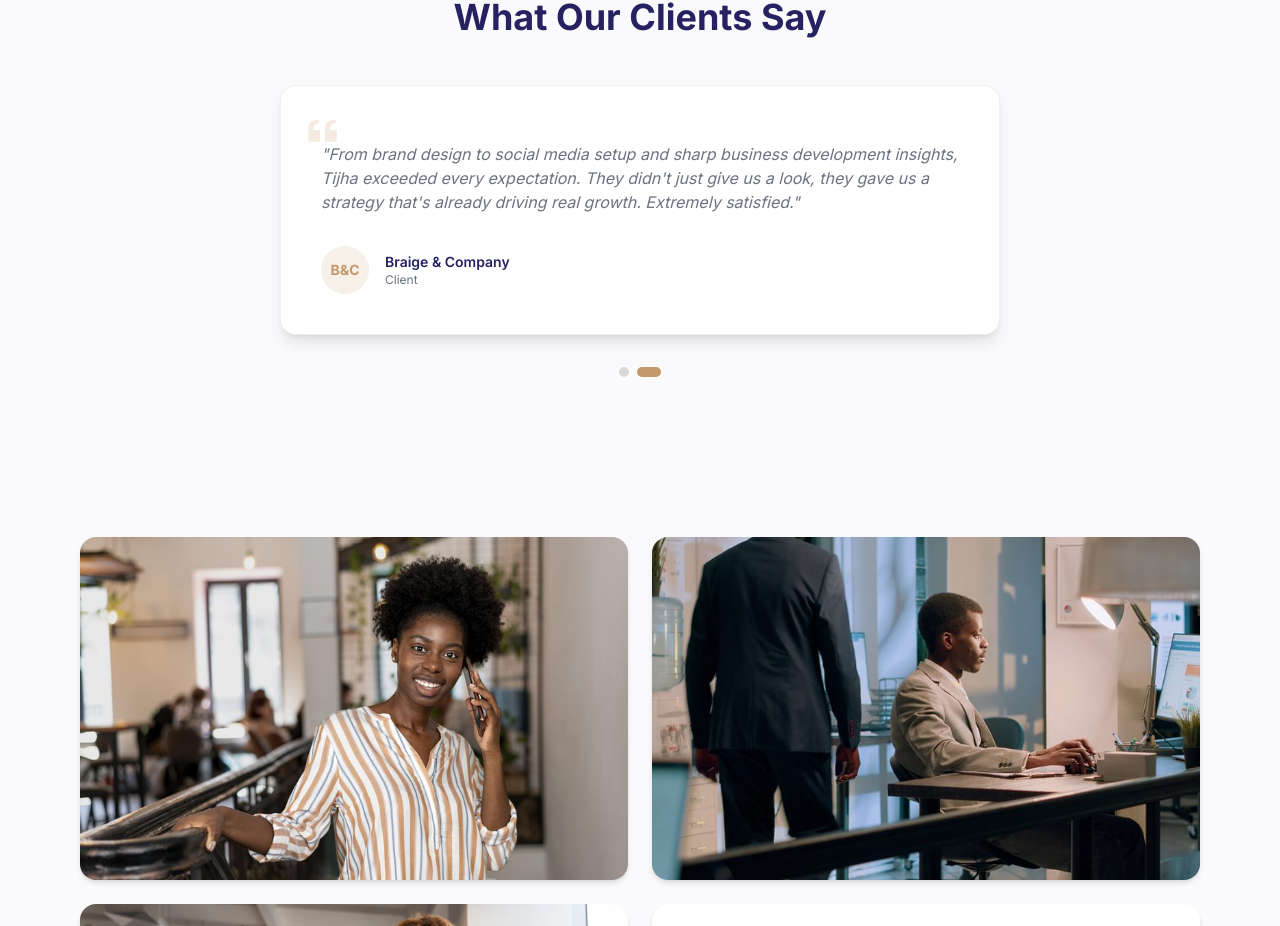
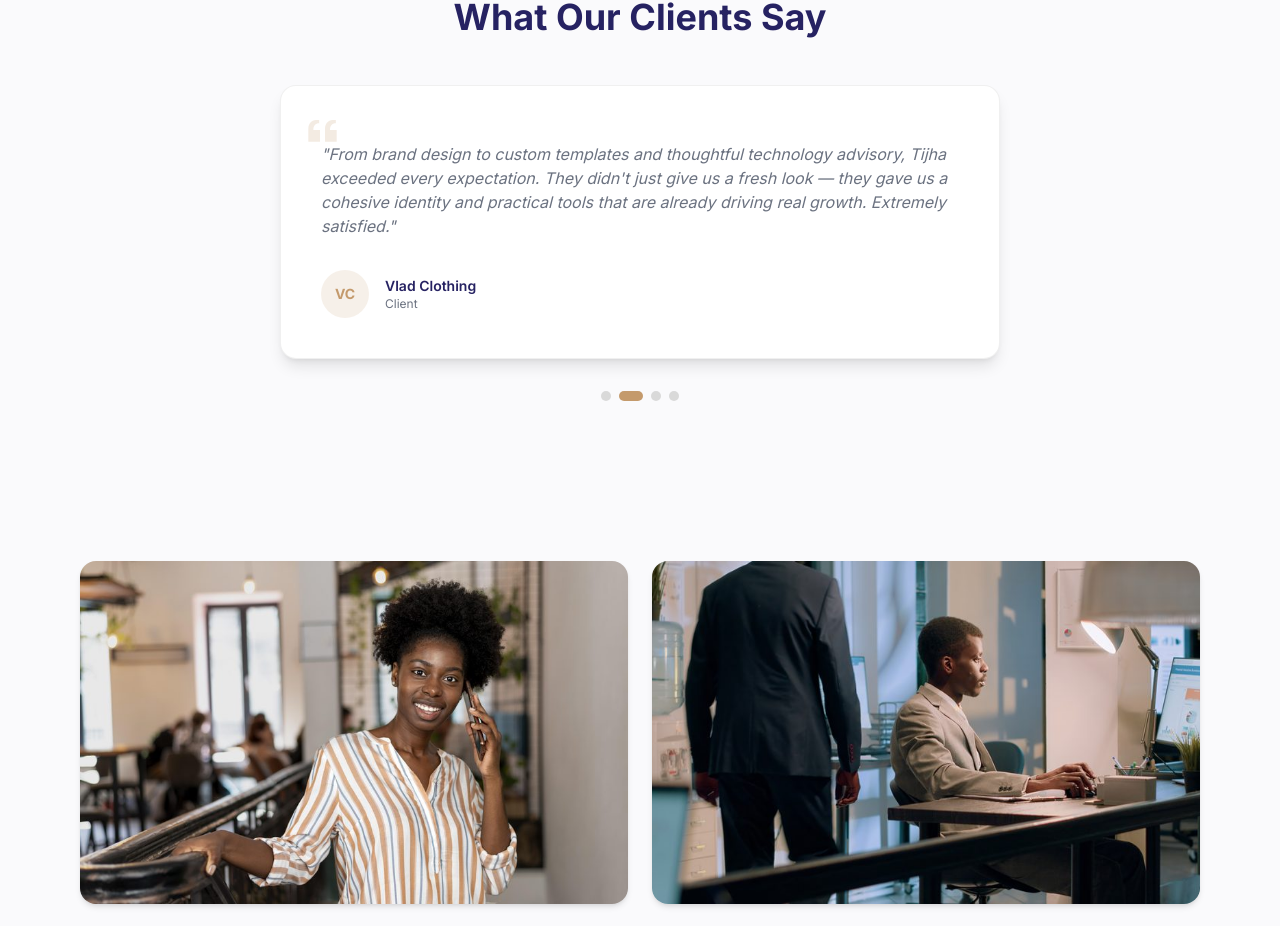
Before and after one commit to King-odysseus/TijhaWebsite, a React (Vite) app: page / in a window 1280 px wide. Shown: the part 3155-4081 px from the top of the page. Built offline with nearby package versions, Linux system fonts and the light colour scheme.

Commit message:
content: replace testimonials with Braige & Company, Vlad Clothing, FortC Consulting, Jefnox

```diff
--- a/src/components/home/ClientMarquee.jsx
+++ b/src/components/home/ClientMarquee.jsx
@@ -4,15 +4,29 @@ const testimonials = [
   {
     id: 1,
     quote:
-      "Tijha delivered an outstanding website for us and their accounting tool has completely streamlined our financial operations. We couldn't be more pleased with the results. Professional, on time, and exactly what we needed.",
-    name: 'Braige',
+      "Tijha built us a modern, fast, and beautifully designed website that truly reflects our brand. The team was professional, responsive, and delivered on time. We've received great feedback from our clients and seen a noticeable uptick in inquiries since launch.",
+    name: 'Braige & Company',
     role: 'Client',
   },
   {
     id: 2,
     quote:
-      "From brand design to social media setup and sharp business development insights, Tijha exceeded every expectation. They didn't just give us a look, they gave us a strategy that's already driving real growth. Extremely satisfied.",
-    name: 'Braige & Company',
+      "From brand design to custom templates and thoughtful technology advisory, Tijha exceeded every expectation. They didn't just give us a fresh look — they gave us a cohesive identity and practical tools that are already driving real growth. Extremely satisfied.",
+    name: 'Vlad Clothing',
+    role: 'Client',
+  },
+  {
+    id: 3,
+    quote:
+      "Tijha developed a sleek, high-performing website for us and delivered tailored technology solutions that streamlined how we manage client engagements. Their ability to understand our unique needs and translate them into practical systems was outstanding.",
+    name: 'FortC Consulting',
+    role: 'Client',
+  },
+  {
+    id: 4,
+    quote:
+      "The technology advisory we received from Tijha was practical, clear, and transformative. They helped us identify the right tools for our operations and guided us through implementation with patience and deep expertise. A genuinely valuable partnership.",
+    name: 'Jefnox',
     role: 'Client',
   },
 ];
```
